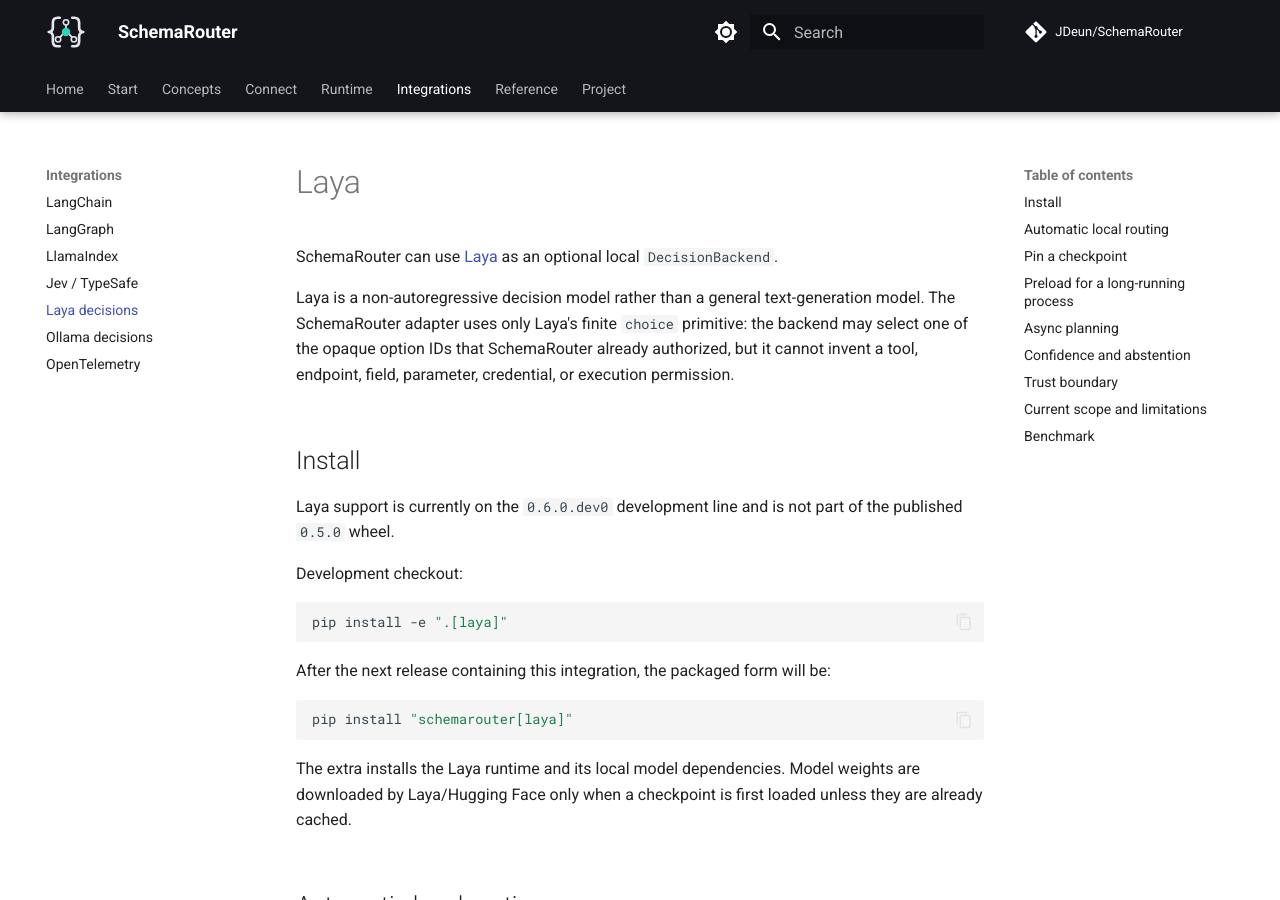
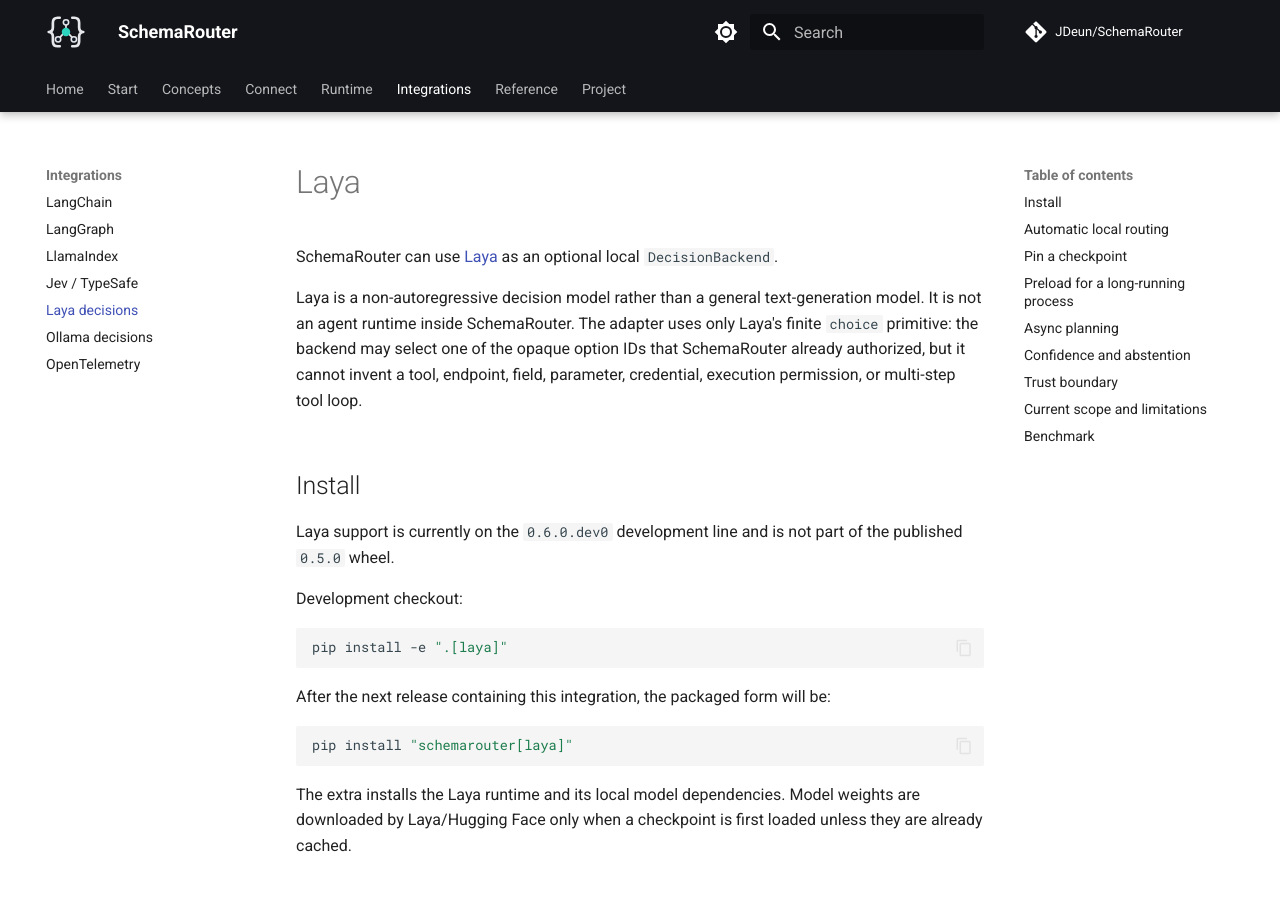
Before and after one commit to JDeun/SchemaRouter, an MkDocs documentation site: the page built from docs/integrations/laya.md, in a window 1280 px wide and 900 px high. Built offline with MkDocs 1.6.1 and Material for MkDocs 9.7.7, drawn with Linux system fonts in a browser that asks for light colours; comment, search, counter and statistics services are not loaded.

Commit message:
docs: clarify Laya is not an agent runtime

```diff
--- a/docs/integrations/laya.md
+++ b/docs/integrations/laya.md
@@ -3,10 +3,11 @@
 SchemaRouter can use [Laya](https://github.com/NandhaKishorM/laya) as an optional local
 `DecisionBackend`.
 
-Laya is a non-autoregressive decision model rather than a general text-generation model. The
-SchemaRouter adapter uses only Laya's finite `choice` primitive: the backend may select one of the
-opaque option IDs that SchemaRouter already authorized, but it cannot invent a tool, endpoint,
-field, parameter, credential, or execution permission.
+Laya is a non-autoregressive decision model rather than a general text-generation model. It is not
+an agent runtime inside SchemaRouter. The adapter uses only Laya's finite `choice` primitive: the
+backend may select one of the opaque option IDs that SchemaRouter already authorized, but it cannot
+invent a tool, endpoint, field, parameter, credential, execution permission, or multi-step tool
+loop.
 
 ## Install
 
```
